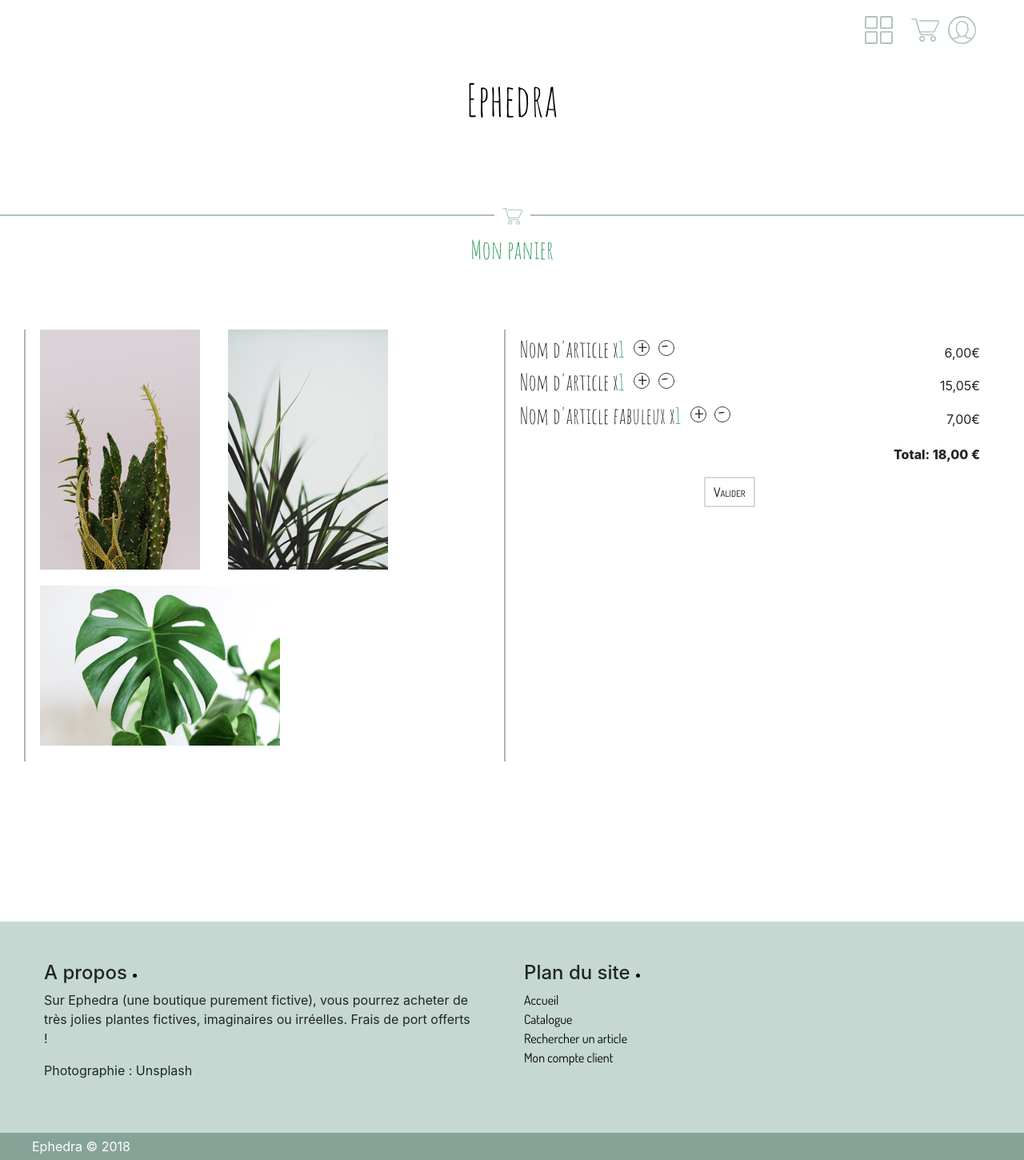
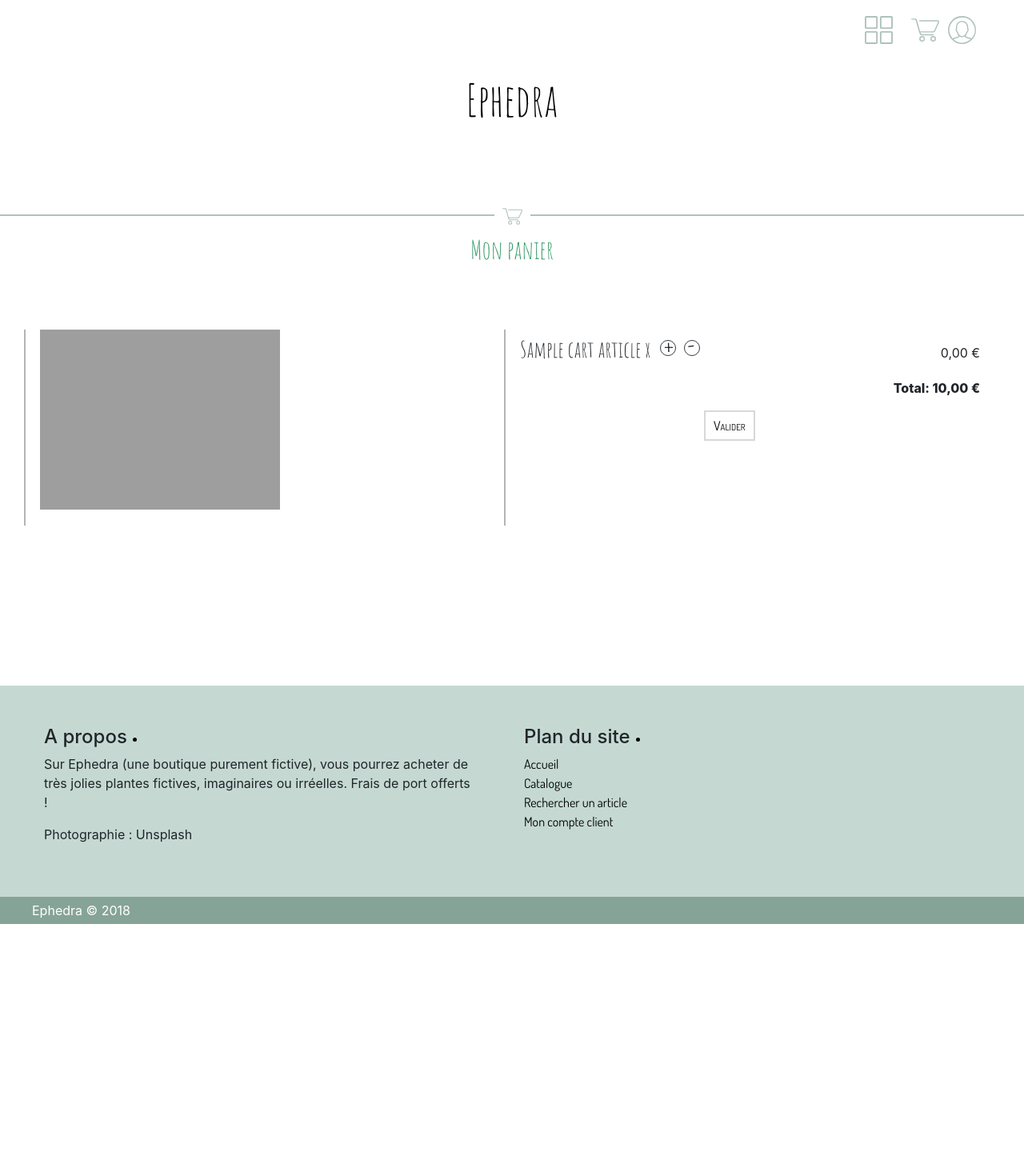
Before and after one commit to BourMel/projet-ecommerce, a PHP site: template views/cart.twig in a window 1280 px wide. Shown: the whole page at 80% size. After the commit the page ends 1155 px from the top, so only its background shows below. Run offline with PHP 8.4, Linux system fonts and the light colour scheme; the template is opened without the code that fills it: most values are stand-ins (such as "Sample title", 1, 10 or a date in 2020); some libraries are stand-ins or nearby versions; grey boxes are pictures that could not be loaded.

Commit message:
display correct cart on load

```diff
--- a/assets/javascript/handle_cart.js
+++ b/assets/javascript/handle_cart.js
@@ -13,12 +13,12 @@ $(document).ready(function() {
 
         let articleId = $(this).data("article");
 
-        let request = $.ajax("/cart", {
+        let request = $.ajax("/panier", {
             type: "post",
             data: {"article_id": articleId}
         })
         .done(function(response, textStatus, jqXHR) {
-            console.log("yes");
+            location.reload();
         })
         .fail(function(jqXHR, textStatus, errorThrown) {
             console.log(errorThrown);
--- a/views/cart.twig
+++ b/views/cart.twig
@@ -10,38 +10,30 @@
     <div class="wrapper row">
 
         <div class="box col-lg-6 col-sm-12">
-            <img class="item" src="../assets/images/article_small3.jpg">
-            <img class="item" src="../assets/images/article_small4.jpg">
-            <img class="item" src="../assets/images/article_small2.jpg">
+            {% for article in cart_articles %}
+                <img class="item" src="../assets/images/{{ article.images[0].name }}.jpg">
+            {% endfor %}
         </div>
 
         <div class="box col-lg-6 col-sm-12">
+            {% for article in cart_articles %}
                 <div class="info d-flex">
                     <span>
-                    <h3>Nom d'article x<span class="quantity">1</span></h3>
+                        <h3>{{ article.name }} x
+                            <span class="quantity">
+                                {{ cart_quantities[article.id] }}
+                            </span>
+                        </h3>
                         <span class="plus">+</span>
                         <span class="minus">-</span>
                     </span>
-                <span class="price">6,00€</span>
+                    <span class="price">{{ (article.price*cart_quantities[article.id]) | number_format(2, ',', ' ') }} €</span>
                 </div>
-            <div class="info d-flex">
-                <span>
-                    <h3>Nom d'article x<span class="quantity">1</span></h3>
-                    <span class="plus">+</span>
-                    <span class="minus">-</span>
-                </span>
-                <span class="price">15,05€</span>
-            </div>
-            <div class="info d-flex">
-                <span>
-                    <h3>Nom d'article fabuleux x<span class="quantity">1</span></h3>
-                    <span class="plus">+</span>
-                    <span class="minus">-</span>
-                </span>
-                <span class="price">7,00€</span>
-            </div>
+            {% endfor %}
 
-            <p class="total">Total: <span>18,00 €</span></p>
+            <p class="total">Total: <span>
+                {{ total | number_format(2, ',', ' ')  }} €
+            </span></p>
 
             <button>Valider</button>
         </div>
--- a/views/layout.twig
+++ b/views/layout.twig
@@ -21,8 +21,8 @@
                 <li class="list-inline-item">
                     <a href="/panier">
                         <img src="../assets/icons/buy.svg" alt="Panier" title="Panier">
-                        {% if cart != null %}
-                            <span class="cart_content">{{cart | length}}</span>
+                        {% if cart_size > 0 %}
+                            <span class="cart_content">{{cart_size}}</span>
                         {% endif %}
                     </a>
                 </li>
```
Also changed, not shown: config/routes.php (+2 -43 lines), controllers/CartController.php (+31 -6 lines), controllers/ProductController.php (+7 -1 lines). Lines whose indentation alone changed are shown as unchanged.
